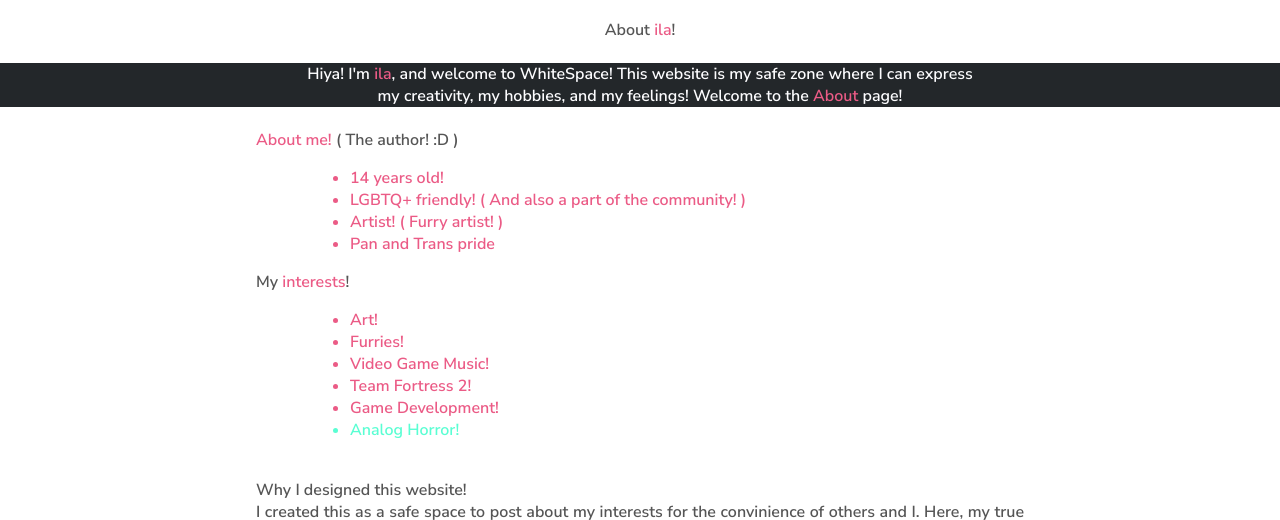
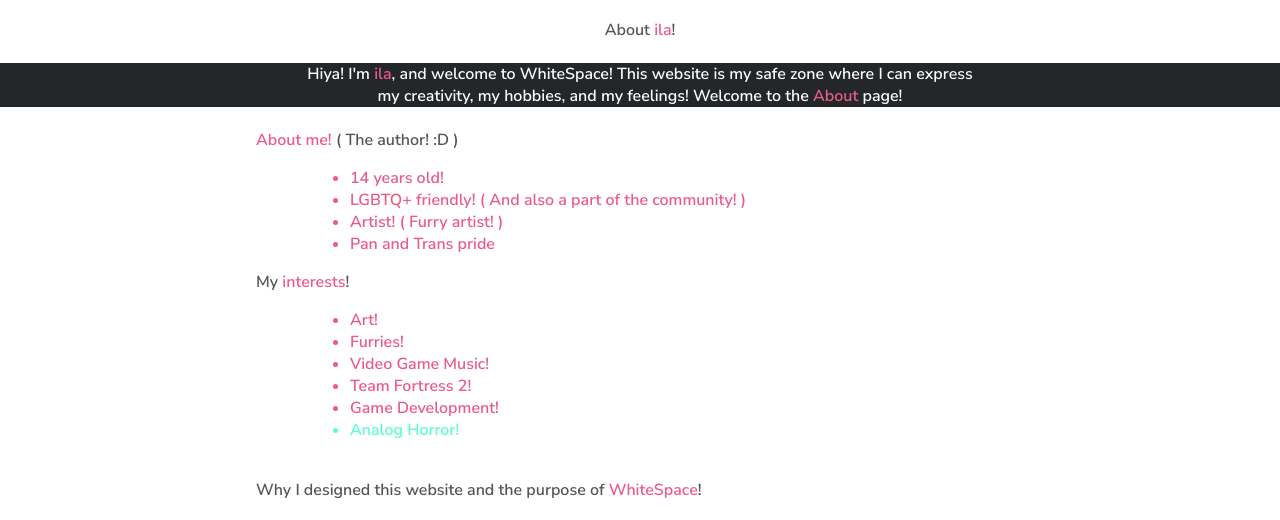
Before and after one commit to SJamiana2025/SJamiana2025.github.io, a plain HTML site: page ilaWSabout.html in a window 1280 px wide. Shown: the part 255-775 px from the top of the page. Drawn offline with Linux system fonts and the light colour scheme.

Commit message:
Updated about page

```diff
--- a/ilaWSabout.html
+++ b/ilaWSabout.html
@@ -111,7 +111,8 @@
 				<li style="color: #5AFED3;">Analog Horror!</li>
 			</ul>
 			<br>
-			<p>Why I designed this website!</p>
+			<p>Why I designed this website and the purpose of <b>WhiteSpace</b>!</p>
+			<br>
 			<p>I created this as a safe space to post about my interests for the convinience of others and I. Here, my true feelings can really <b>come out</b>. This is also where I can post my art and future music to keep track, and for people to see! I named it <b>WhiteSpace</b> because it is a free spcace, or blank space for me to use, for me to fill with my interests.</p>
 			<br>
 			<p style="text-align: center;"><b>The main goal of WhiteSpace is to freely express ila.</b></p>
```
